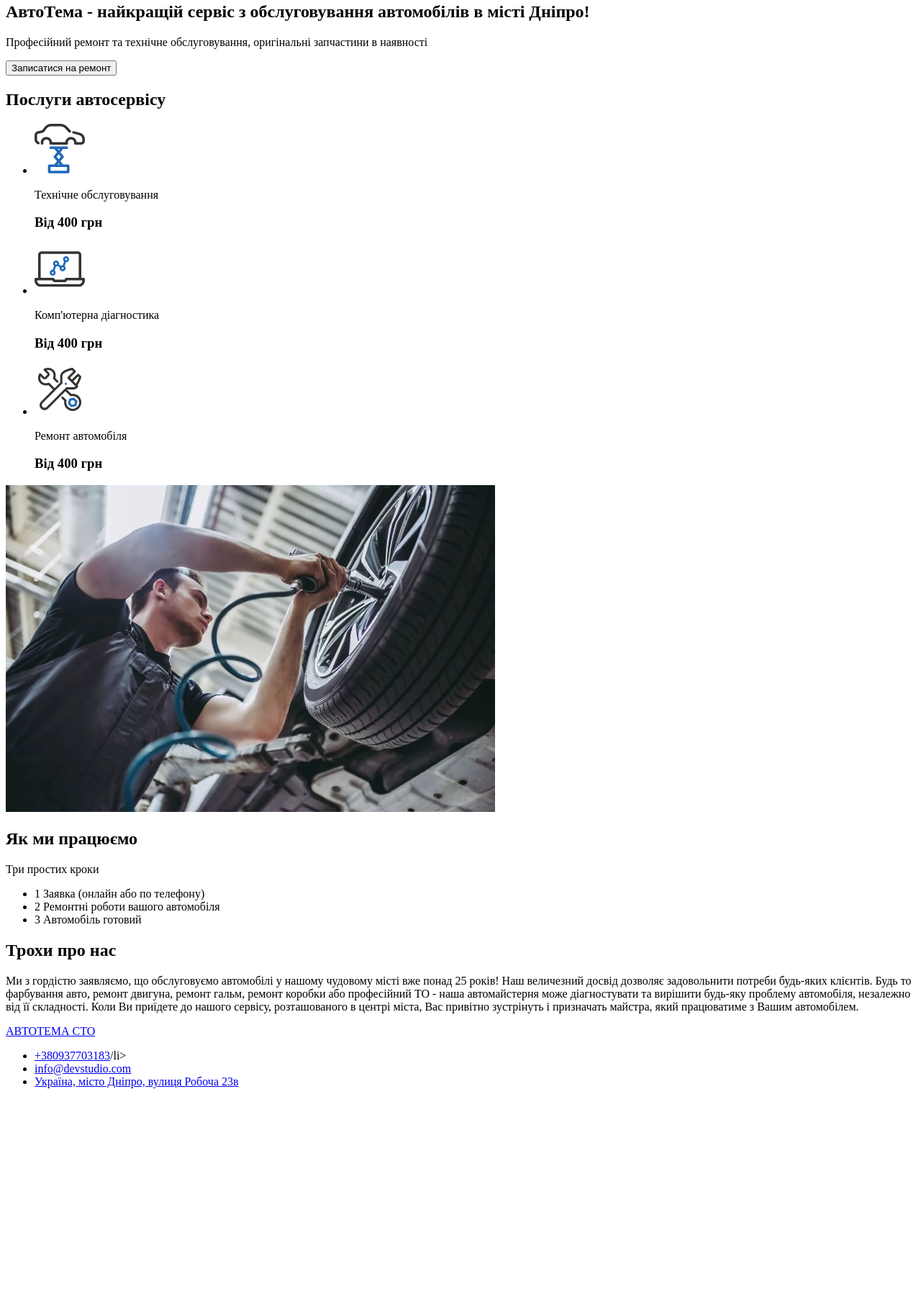
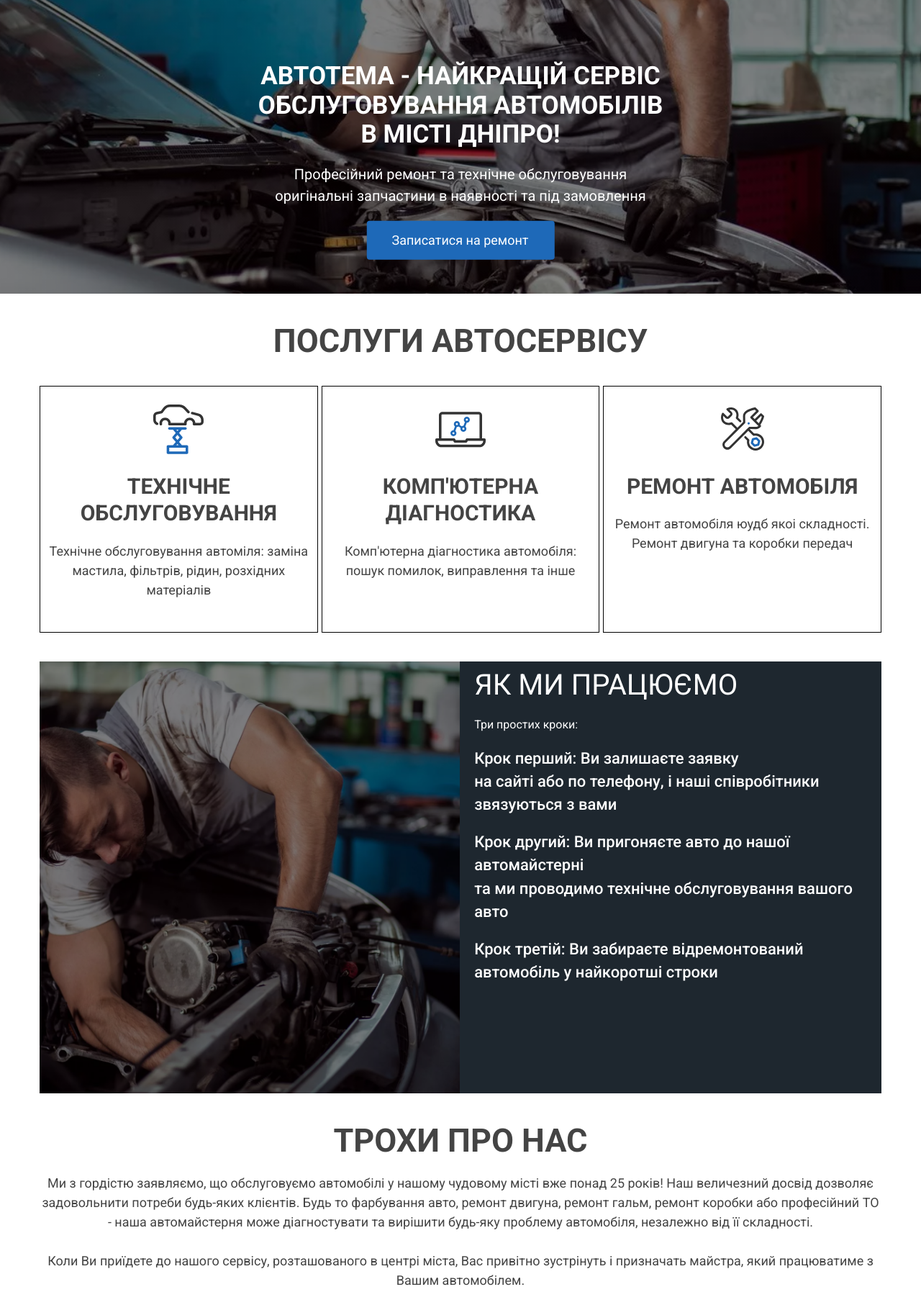
Before and after one commit to padalcko/auto-theme, a plain HTML site: page index.html in a window 1280 px wide. Shown: the part 286-2081 px from the top of the page at 72% size. Before the commit the page ends 1814 px from the top, so only its background shows below. Drawn offline with nearby package versions, Linux system fonts and the light colour scheme.

Commit message:
Start CSS

```diff
--- a/index.html
+++ b/index.html
@@ -3,128 +3,195 @@
   <head>
     <meta charset="UTF-8" />
     <meta name="viewport" content="width=device-width, initial-scale=1.0" />
+    <link rel="preconnect" href="https://fonts.googleapis.com" />
+    <link rel="preconnect" href="https://fonts.gstatic.com" crossorigin />
+    <link
+      href="https://fonts.googleapis.com/css2?family=Raleway:wght@700&family=Roboto:wght@400;500;700&display=swap"
+      rel="stylesheet"
+    />
+    <link
+      rel="stylesheet"
+      href="https://cdnjs.cloudflare.com/ajax/libs/modern-normalize/2.0.0/modern-normalize.css"
+      integrity="sha512-gA2Bvu0/hw4oj0Lp8ZHjK+o3S4BE5m8d/wNVy6ktKLhHKPpWLQwv9ixzuWirWOakoJqlBdePq2NhoCaUOQ5npQ=="
+      crossorigin="anonymous"
+      referrerpolicy="no-referrer"
+    />
+    <link rel="stylesheet" href="./styles/style.css" />
     <title>Aвтотема СТО</title>
   </head>
   <body>
-    <header>
+    <header class="header">
+      <div class="container">
+        <div class="main-header-conteiner">
           <a href="index.html">
             <img
               src="./img/logo.svg"
               alt="Логотип автосервісу"
               width="65px"
               height="65px"
-        />АвтоТема</a
-      >
-      <li>
-        <p>Ваш Автосервіс у Дніпрі</p>
-      </li>
-
-      <ul>
-        <li>
+          /></a>
+          <div class="logo-container">
+            <p>AвтоТема - Ваш Автосервіс у Дніпрі</p>
+          </div>
+          <div class="header-contact">
+            <div class="header-city">
               <img
                 src="./img/icon/point.png"
                 alt="Point cursor"
                 width="24px"
                 height="24px"
               />
-        </li>
-        <li>
               <p>Дніпро</p>
-        </li>
-      </ul>
-      <ul>
-        <li>
+            </div>
+            <div class="header-phone">
               <img
                 src="./img/icon/phone-call.png"
                 alt="Phone call"
                 width="24px"
                 height="24px"
               />
-        </li>
-        <li>
               <a href="callto:+380937703183"> +380 937703183</a>
-        </li>
-      </ul>
+            </div>
+          </div>
+        </div>
+      </div>
     </header>
 
     <main>
-      <section>
-        <h1>
-          АвтоТема - найкращій сервіс з обслуговування автомобілів в місті
-          Дніпро!
+      <section class="hero">
+        <div class="hero-content">
+          <h1 class="hero-title">
+            АвтоТема - найкращій сервіс <br />
+            обслуговування автомобілів <br />
+            в місті Дніпро!
           </h1>
-        <p>
-          Професійний ремонт та технічне обслуговування, оригінальні запчастини
-          в наявності
+          <p class="hero-text">
+            Професійний ремонт та технічне обслуговування <br />
+            оригінальні запчастини в наявності та під замовлення
           </p>
-        <button>Записатися на ремонт</button>
+          <button class="hero-button">Записатися на ремонт</button>
+        </div>
       </section>
-      <section>
-        <h2>Послуги автосервісу</h2>
-        <ul>
-          <li>
-            <img src="./img/icon/upper-car.svg" alt="Технічне обслуговування" />
-            <p>Технічне обслуговування</p>
-            <h3>Від 400 грн</h3>
+
+      <section class="services">
+        <div class="container">
+          <h2 class="services-title">Послуги автосервісу</h2>
+          <div class="services-card">
+            <ul class="services-list">
+              <li class="services-list-item">
+                <img
+                  class="service-card-img"
+                  src="./img/icon/upper-car.svg"
+                  alt="Технічне обслуговування"
+                />
+                <h3 class="service-card-title">Технічне обслуговування</h3>
+                <p class="service-card-text">
+                  Технічне обслуговування автоміля: заміна мастила, фільтрів,
+                  рідин, розхідних матеріалів
+                </p>
               </li>
             </ul>
-        <ul>
-          <li>
+            <ul class="services-list">
+              <li class="services-list-item">
                 <img
+                  class="service-card-img"
                   src="./img/icon/diagnostic.svg"
                   alt="Комп'ютерна діагностика"
                 />
-            <p>Комп'ютерна діагностика</p>
-            <h3>Від 400 грн</h3>
+                <h3 class="service-card-title">Комп'ютерна діагностика</h3>
+                <p class="service-card-text">
+                  Комп'ютерна діагностика автомобіля: пошук помилок, виправлення
+                  та інше
+                </p>
               </li>
             </ul>
-        <ul>
-          <li>
-            <img src="./img/icon/fix-tool.svg" alt="Інструменти" />
-            <p>Ремонт автомобіля</p>
-            <h3>Від 400 грн</h3>
+            <ul class="services-list">
+              <li class="services-list-item">
+                <img
+                  class="service-card-img"
+                  src="./img/icon/fix-tool.svg"
+                  alt="Інструменти"
+                />
+                <h3 class="service-card-title">Ремонт автомобіля</h3>
+                <p class="service-card-text">
+                  Ремонт автомобіля юудб якоі складності. Ремонт двигуна та
+                  коробки передач
+                </p>
               </li>
             </ul>
+          </div>
+        </div>
       </section>
-      <section>
-        <img
-          src="./img/man-fix-tires.jpeg"
-          alt="майстер ремонтує авто"
-          width="680px"
-        />
-        <h1>Як ми працюємо</h1>
-        <p>Три простих кроки</p>
-        <ul>
-          <li>1 Заявка (онлайн або по телефону)</li>
-          <li>2 Ремонтні роботи вашого автомобіля</li>
-          <li>3 Автомобіль готовий</li>
+
+      <section class="howwork">
+        <div class="container howwork-main">
+          <div class="howwork-img"></div>
+          <div class="howwork-text">
+            <h2 class="howwork-title">Як ми працюємо</h2>
+            <p class="howwork-subtitle">Три простих кроки:</p>
+            <ul class="howwork-list">
+              <li class="howwork-list-item">
+                Крок перший: Ви залишаєте заявку <br />на сайті або по телефону,
+                і наші співробітники звязуються з вами
+              </li>
+              <li class="howwork-list-item">
+                Крок другий: Ви пригоняєте авто до нашої автомайстерні<br />
+                та ми проводимо технічне обслуговування вашого авто
+              </li>
+              <li class="howwork-list-item">
+                Крок третій: Ви забираєте відремонтований автомобіль у
+                найкоротші строки
+              </li>
             </ul>
+          </div>
+        </div>
       </section>
-      <section>
-        <h2>Трохи про нас</h2>
-        <p>
-          Ми з гордістю заявляємо, що обслуговуємо автомобілі у нашому чудовому
-          місті вже понад 25 років! Наш величезний досвід дозволяє задовольнити
-          потреби будь-яких клієнтів. Будь то фарбування авто, ремонт двигуна,
-          ремонт гальм, ремонт коробки або професійний ТО - наша автомайстерня
-          може діагностувати та вирішити будь-яку проблему автомобіля, незалежно
-          від її складності. Коли Ви приїдете до нашого сервісу, розташованого в
-          центрі міста, Вас привітно зустрінуть і призначать майстра, який
-          працюватиме з Вашим автомобілем.
+
+      <section class="about">
+        <div class="container">
+          <h2 class="about-title">Трохи про нас</h2>
+          <p class="about-text">
+            Ми з гордістю заявляємо, що обслуговуємо автомобілі у нашому
+            чудовому місті вже понад 25 років! Наш величезний досвід дозволяє
+            задовольнити потреби будь-яких клієнтів. Будь то фарбування авто,
+            ремонт двигуна, ремонт гальм, ремонт коробки або професійний ТО -
+            наша автомайстерня може діагностувати та вирішити будь-яку проблему
+            автомобіля, незалежно від її складності. <br /><br />Коли Ви
+            приїдете до нашого сервісу, розташованого в центрі міста, Вас
+            привітно зустрінуть і призначать майстра, який працюватиме з Вашим
+            автомобілем.
           </p>
+        </div>
       </section>
     </main>
-    <footer>
-      <a href="index.html">АВТОТЕМА СТО</a>
-      <ul>
-        <li><a href="callto:+380937703183"> +380937703183</a>/li></li>
-        <li><a href="mailto:info@devstudio.com">info@devstudio.com</a></li>
-        <li>
-          <a href="https://maps.app.goo.gl/Hd9zR7kCoUsrdv7J6"
-            >Україна, місто Дніпро, вулиця Робоча 23в</a
+    <footer class="footer">
+      <div class="footer-content">
+        <div class="logobox">
+          <a class="footer-logo" href="index.html">АВТОТЕМА СТО</a>
+        </div>
+
+        <div class="adressbox">
+          <ul class="footer-contacts">
+            <li class="contats-item">
+              <a class="phone-link" href="callto:+380937703183">
+                +380937703183</a
+              >
+            </li>
+            <li class="contats-item">
+              <a class="mail-link" href="mailto:info@devstudio.com"
+                >info@devstudio.com</a
+              >
+            </li>
+            <li class="contats-item">
+              <a
+                class="adress-link"
+                href="https://maps.app.goo.gl/Hd9zR7kCoUsrdv7J6"
+                >Україна, місто Дніпро, вулиця Робоча 23/1</a
               >
             </li>
           </ul>
+        </div>
+      </div>
     </footer>
   </body>
 </html>
--- /dev/null
+++ b/styles/style.css
@@ -0,0 +1,312 @@
+
+
+/* Загальні стилі */
+*,
+*::before,
+*::after {
+    box-sizing: border-box;
+    margin: 0;
+    padding: 0;
+}
+
+body {
+    font-family: 'Roboto', sans-serif;
+}
+
+h1,
+h2,
+h3 {
+    text-transform: uppercase;
+    margin: 0;
+}
+
+ul {
+    list-style-type: none;
+    margin: 0;
+    padding: 0;
+}
+
+a {
+    text-decoration: none;
+}
+
+p {
+    margin: 0;
+}
+
+.container {
+    max-width: 1200px;
+    margin: auto;
+    padding: 0 15px;
+}
+
+.header {
+    padding-top: 15px;
+    margin-bottom: 10px;
+}
+
+.main-header-conteiner{
+    display: flex;
+    justify-content: space-between;
+    align-items: center;
+}
+.header-contact {
+    display: flex;
+}
+.header-city {
+    display: flex;
+    margin-right: 20px;
+}
+.header-phone {
+    display: flex;
+}
+
+.hero {
+    background: linear-gradient(rgba(0, 0, 0, 0.5), rgba(0, 0, 0, 0.5)), url(../img/hero-img.jpeg);
+    position: relative;
+    min-width: 320px;
+    min-height: 600px;
+    background-position: center;
+    background-size: cover;
+    margin-bottom: 40px;
+    text-align: center;
+}
+.hero-title {
+    color: rgba(255, 255, 255, 1);
+    font-size: 35px;
+    text-align: center;
+    text-align-last: center;
+    font-weight: 900;
+    text-decoration: none;
+    line-height: 115%;
+    font-family: Roboto, sans-serif;
+    font-style: normal;
+    margin-bottom: 20px;
+}
+.hero-text {
+    color: rgba(255, 255, 255, 1);
+    font-size: 20px;
+    text-align: center;
+    text-align-last: center;
+    font-weight: 200;
+    text-decoration: none;
+    line-height: 150%;
+    font-family: Roboto, sans-serif;
+    font-style: normal;
+    margin-bottom: 20px;
+}
+.hero-button {
+    background-attachment: scroll;
+    background-color: rgba(30, 105, 184, 1);
+    color: rgba(255, 255, 255, 1);
+    font-size: 18px;
+    text-align: center;
+    text-align-last: center;
+    text-decoration: none;
+    line-height: 100%;
+    font-family: Roboto, sans-serif;
+    font-style: normal;
+    padding-top: 18px;
+    padding-left: 35px;
+    padding-right: 36px;
+    padding-bottom: 18px;
+    margin-bottom: 10px;
+    border-top-left-radius: 4px;
+    border-top-right-radius: 4px;
+    border-bottom-left-radius: 4px;
+    border-bottom-right-radius: 4px;
+    border-color: rgba(255, 255, 255, 1);
+    border-style: solid;
+    border-width: 0px;
+}
+.hero-content {
+    position: absolute;
+    top: 70%;
+    left: 50%;
+    transform: translate(-50%, -50%);
+
+}
+
+.service {
+    margin-bottom: 40px;
+}
+.services-title {
+    text-align: center;
+    margin-bottom: 40px;
+    color: rgba(68, 68, 68, 1);
+    font-size: 45px;
+    text-align: center;
+    text-align-last: center;
+    font-weight: 900;
+    text-decoration: none;
+    line-height: 115%;
+    font-family: Roboto, sans-serif;
+    font-style: normal;
+    margin-bottom: 36px;
+}
+.services-card {
+    display: grid;
+    grid-template-columns: repeat(3, 1fr);
+    gap: 5px;
+}
+.services-list {
+    border: 1px solid black;
+    padding: 5px;
+    display: flex;
+    flex-direction: column;
+    align-items: center;
+}
+.services-list-item {
+    text-align: center;
+    padding: 20px 0px;
+}
+.service-card-img,
+.service-card-title,
+.service-card-text {
+    margin-bottom: 20px;
+}
+
+.service-card-title {
+    color: rgba(68, 68, 68, 1);
+    font-size: 30px;
+    text-align: center;
+    text-align-last: center;
+    font-weight: 900;
+    text-decoration: none;
+    line-height: 125%;
+    font-family: Roboto, sans-serif;
+    font-style: normal;
+    margin-bottom: 20px;
+}
+
+.service-card-text {
+    color: rgba(68, 68, 68, 1);
+    font-size: 18px;
+    text-align: center;
+    text-align-last: center;
+    font-weight: 400;
+    text-decoration: none;
+    line-height: 150%;
+    font-family: Roboto, sans-serif;
+    font-style: normal;
+    margin-bottom: 20px;
+}
+
+.howwork {
+    margin-top: 40px;
+}
+.howwork-main {
+    display: flex;
+
+}
+.howwork-img {
+    background: linear-gradient(rgba(0, 0, 0, 0.5), rgba(0, 0, 0, 0.5)), url(../img/man-fix-car.jpeg);
+    width: 70%;
+    object-fit: cover;
+    position: relative;
+    background-position: center;
+    min-height: 600px;
+    background-size: cover;
+}
+.howwork-text {
+    background-color: rgba(30, 39, 47, 1);
+    text-align: left;
+
+}
+.howwork-title {
+    color: rgba(255, 255, 255, 1);
+    text-align: left;
+    font-size: 40px;
+    font-weight: 400;
+    text-align-last: left;
+    line-height: 115%;
+    text-decoration: none;
+    font-style: normal;
+    font-family: Roboto, sans-serif;
+    margin-bottom: 20px;
+    margin-left: 20px;
+    margin-top: 10px;
+}
+.howwork-subtitle {
+    color: rgba(255, 255, 255, 1);
+    text-align: left;
+    font-size: 16px;
+    font-weight: 200;
+    text-align-last: left;
+    line-height: 146%;
+    text-decoration: none;
+    font-style: normal;
+    font-family: Roboto, sans-serif;
+    margin-bottom: 20px;
+    margin-left: 20px;
+}
+.howwork-list-item {
+    color: rgba(255, 255, 255, 1);
+    font-size: 22px;
+    text-align: left;
+    text-align-last: left;
+    font-weight: 500;
+    text-decoration: none;
+    line-height: 146%;
+    font-family: Roboto, sans-serif;
+    font-style: normal;
+    margin-bottom: 20px;
+    margin-left: 20px;
+}
+
+.about {
+    margin-top: 40px;
+    text-align: center;
+}
+.about-title {
+    color: rgba(68, 68, 68, 1);
+    text-align: center;
+    font-size: 45px;
+    font-weight: 900;
+    text-align-last: center;
+    line-height: 115%;
+    text-decoration: none;
+    font-style: normal;
+    font-family: Roboto, sans-serif;
+    margin-bottom: 20px;
+}
+.about-text {
+    font-size: 18px;
+    color: rgba(68, 68, 68, 1);
+    text-align-last: center;
+    text-align: center;
+    text-decoration: none;
+    font-weight: 400;
+    font-family: Roboto, sans-serif;
+    line-height: 150%;
+    font-style: normal;
+}
+
+.footer {
+    background-color: rgba(30, 39, 47, 1);
+    text-align: left;
+}
+.footer-content {
+    padding-top: 60px;
+    padding-bottom: 60px;
+    margin-left: 215px;
+    margin-top: 40px;
+}
+.footer-logo{
+    color: rgba(255, 255, 255, 1);
+    font-size: 24px;
+}
+
+.phone-link,
+.mail-link,
+.adress-link {
+    color: #f4f4fd;
+    font-size: 16px;
+    line-height: 1.5;
+    letter-spacing: 0.02em;
+}
+
+
+.logobox {
+    margin-bottom: 10px;
+}
```
Also changed, not shown: 1 other file. Lines whose indentation alone changed are shown as unchanged.
